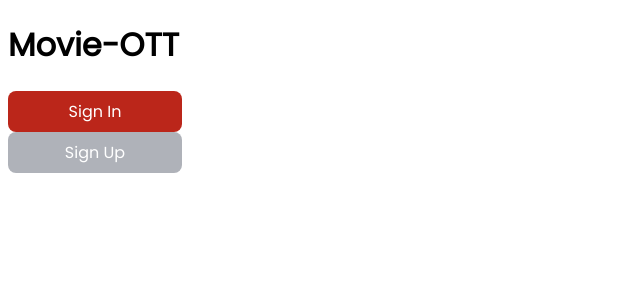
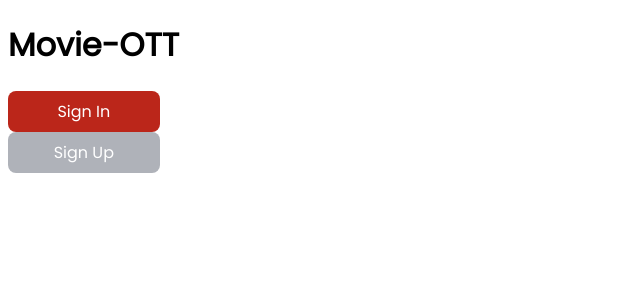
Before and after one commit to kalyankumar9999/movie-ott, a React (Vite) app: page / in a window 1280 px wide. Shown: the top 300 px of the page, without its empty margins (0-640 px from the left). Built offline with nearby package versions, Linux system fonts and the light colour scheme.

Commit message:
fix:resolved commented changes

```diff
--- a/src/components/buttonComponent/buttonComponent.module.scss
+++ b/src/components/buttonComponent/buttonComponent.module.scss
@@ -1,9 +1,9 @@
 .buttonComponent {
   color: #fff;
-  width: 174px;
+  min-width: 12%;
   padding: 8px;
   text-align: center;
-  font-family: Poppins;
+  font-family: "Poppins", Arial, sans-serif;
   font-size: 16px;
   font-style: normal;
   font-weight: 500;
--- a/src/components/inputComponent/inputcomponent.module.scss
+++ b/src/components/inputComponent/inputcomponent.module.scss
@@ -19,7 +19,7 @@
     background: #333;
     outline: none;
     border: none;
-    font-family: Poppins;
+    font-family: "Poppins", Arial, sans-serif;
     font-size: 14px;
     font-style: normal;
     font-weight: 400;
--- a/src/global.css
+++ b/src/global.css
@@ -1,3 +1,3 @@
 :root {
-  font-family: Poppins;
+  font-family: "Poppins", Arial, sans-serif;
 }
```
